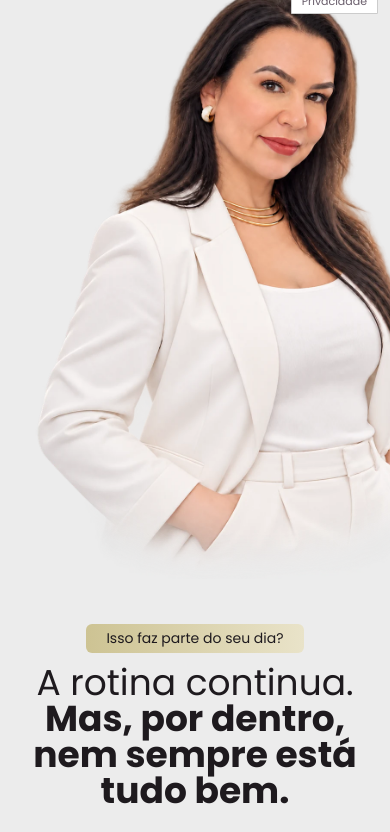
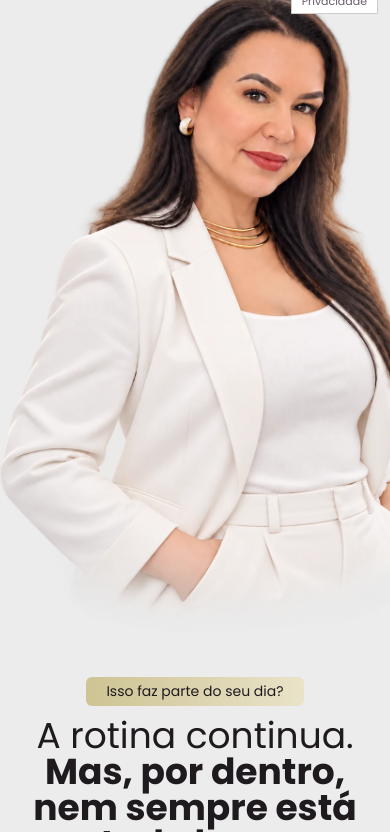
Before and after one commit to t0non/lpLeticiaAragao, a website: page index.html in a window 390 px wide. Shown: the part 830-1662 px from the top of the page. Drawn offline with Linux system fonts and the light colour scheme.

Commit message:
fix(mobile): puxar imagem hero mais para a esquerda no mobile

```diff
--- a/styles.css
+++ b/styles.css
@@ -246,7 +246,7 @@ dialog::backdrop { background: #1e1a1ed9; }
   .hero .cta { margin-top: 36px; }
   .mobile-photo { display: block; height: auto; width: 100%; aspect-ratio: 550 / 430; object-fit: cover; object-position: center bottom; margin-top: 15px; }
   .hero picture, .integral picture, .biography picture { display: block; overflow: hidden; width: 100%; }
-  .hero .mobile-photo { margin-top: 0; width: 124%; max-width: none; margin-left: -18%; aspect-ratio: 1122 / 1402; object-fit: contain; }
+  .hero .mobile-photo { margin-top: 0; width: 135%; max-width: none; margin-left: -30%; aspect-ratio: 1122 / 1402; object-fit: contain; }
   .integral .mobile-photo { width: 130%; max-width: none; margin-left: -3%; margin-top: 25px; aspect-ratio: 1448 / 1086; object-fit: contain; }
   .biography .mobile-photo { width: 138%; max-width: none; margin-left: -9%; margin-top: 30px; aspect-ratio: 1448 / 1086; object-fit: contain; }
   .challenges { min-height: 0; padding-top: 45px; }
```
